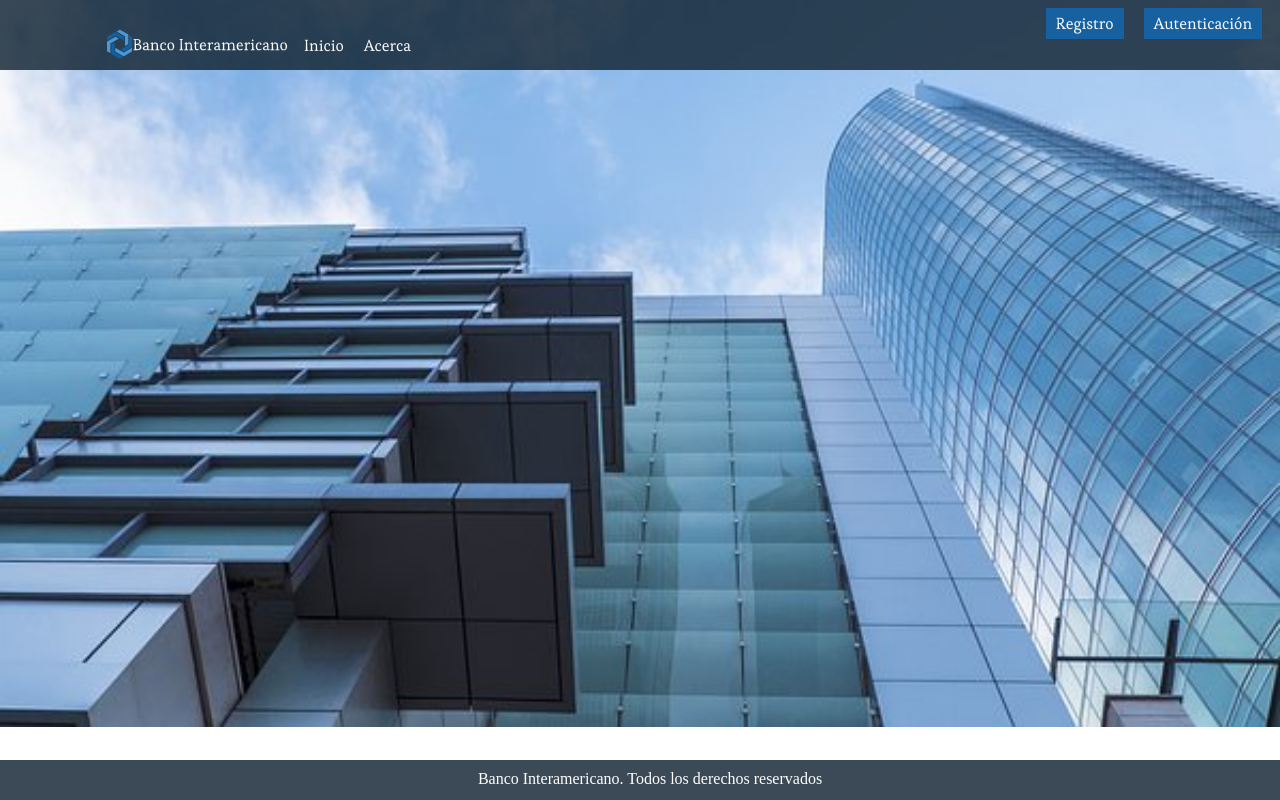
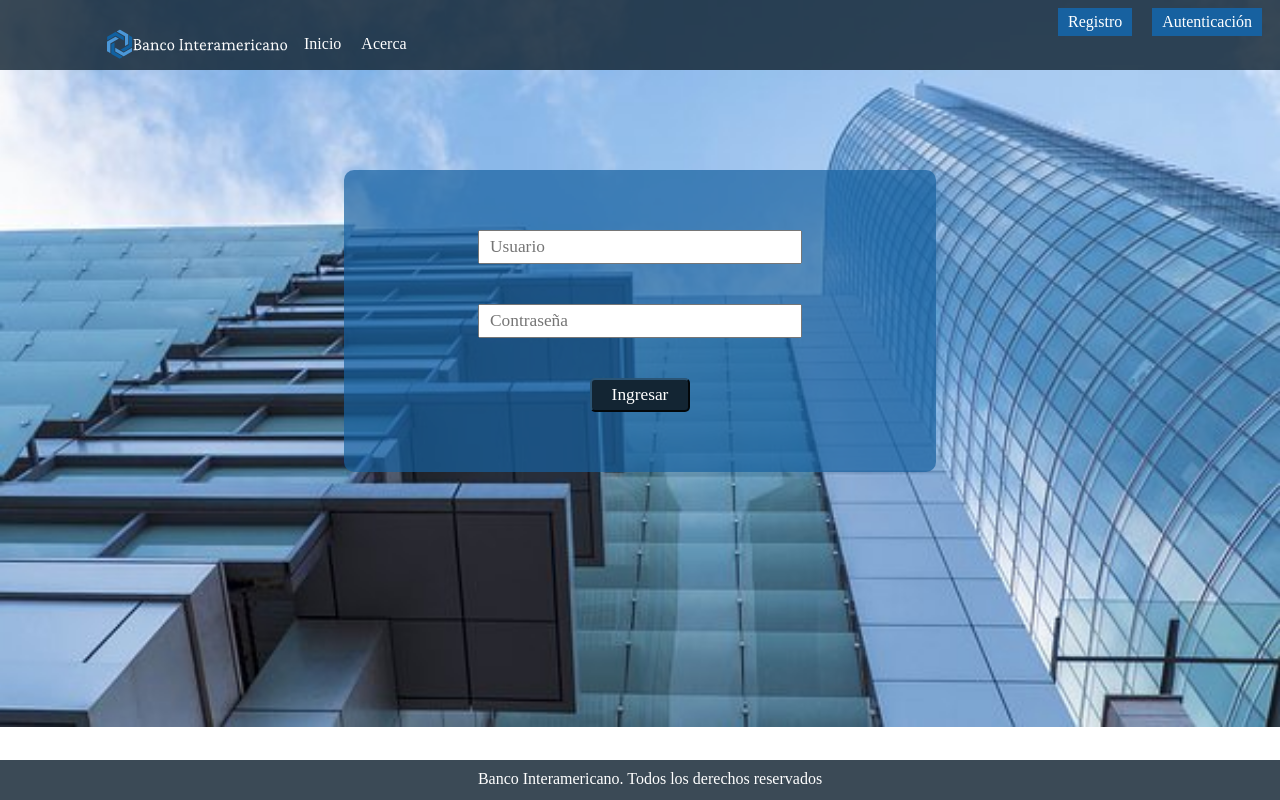
Before and after one commit to PilarArroyave/BancoInteramericano, an Angular app: page /login in a window 1280 px wide. Before the commit this address led to /. Built offline with nearby package versions, Linux system fonts and the light colour scheme.

Commit message:
Formulario de autenticación avanzado

```diff
--- a/src/app/app-routing.module.ts
+++ b/src/app/app-routing.module.ts
@@ -2,10 +2,11 @@ import { NgModule } from '@angular/core';
 import { RouterModule, Routes } from '@angular/router';
 
 import {RegisterComponent} from  './register/register.component';
-import { AppComponent } from './app.component';
+import {AuthenticateComponent} from  './authenticate/authenticate.component';
 
 const routes: Routes = [
-  { path: 'register', component: RegisterComponent }
+  { path: 'register', component: RegisterComponent },
+  { path: 'login', component: AuthenticateComponent }
 ];
 
 @NgModule({
--- a/src/app/app.component.css
+++ b/src/app/app.component.css
@@ -1,26 +1,6 @@
 @font-face {
 	font-family: 'gotham';
 	src: url('/assets/fonts/Gotham-Thin.otf') format('truetype');
-	font-weight: bold;
-	font-style: bold;
-}
-
-@font-face {
-	font-family: 'esteban';
-	src: url('/assets/fonts/Esteban-Regular.ttf') format('truetype');
-}
-
-@font-face {
-	font-family: 'helveticaNeue';
-	src: url('/assets/fonts/HelveticaNeue-Roman.otf') format('truetype');
-	font-weight: bold;
-	font-style: bold;
-}
-
-@font-face {
-	font-family: 'symbah';
-	color: #fff;
-	src: url('/assets/fonts/Symbah-Regular.otf') format('truetype');
 	font-weight: bold;
 	font-style: bold;
 }
@@ -87,7 +67,6 @@
 	cursor: default;
 }
 
-
 .menu ul{
 	list-style: none;
 	text-decoration: none;
@@ -112,8 +91,3 @@
 	color: #4c96d7;
 	text-decoration: none;
 }
-
-.container{
-	background-color: black;
-	width: 100%;
-}
--- a/src/app/app.component.html
+++ b/src/app/app.component.html
@@ -1,7 +1,7 @@
 <div class = "navContainer">
   <nav class = "user">
     <ul>
-      <li><a href="#">Autenticación</a></li>
+      <li><a routerLink="/login">Autenticación</a></li>
       <li><a routerLink="/register">Registro</a></li>
     </ul>
   </nav>
--- a/src/app/app.module.ts
+++ b/src/app/app.module.ts
@@ -4,13 +4,13 @@ import { NgModule } from '@angular/core';
 import { AppComponent } from './app.component';
 import { RegisterComponent } from './register/register.component';
 import { AppRoutingModule } from './app-routing.module';
-import { AutenticarComponent } from './autenticar/autenticar.component'; //para manejar las rutas de  la aplicación
+import { AuthenticateComponent } from './authenticate/authenticate.component'; //para manejar las rutas de  la aplicación
 
 @NgModule({
   declarations: [
     AppComponent,
     RegisterComponent,
-    AutenticarComponent
+    AuthenticateComponent
   ],
   imports: [
     BrowserModule,
--- a/src/app/autenticar/autenticar.component.html
+++ /dev/null
@@ -1,3 +0,0 @@
-<p>
-  autenticar works!
-</p>
--- a/src/app/autenticar/autenticar.component.ts
+++ /dev/null
@@ -1,15 +0,0 @@
-import { Component, OnInit } from '@angular/core';
-
-@Component({
-  selector: 'app-autenticar',
-  templateUrl: './autenticar.component.html',
-  styleUrls: ['./autenticar.component.css']
-})
-export class AutenticarComponent implements OnInit {
-
-  constructor() { }
-
-  ngOnInit() {
-  }
-
-}
--- /dev/null
+++ b/src/app/authenticate/authenticate.component.css
@@ -0,0 +1,40 @@
+.authenticateForm{
+    background-color: rgba(23,97,160,0.7);
+    border-radius: 10px;
+    text-align: center;
+    width: 40%;
+    margin: 100px;
+    padding: 40px;
+}
+
+form{
+    display: block;
+    text-align: center;
+    justify-content: center;
+    width: auto;
+}
+
+form input{
+    font-family: "esteban";
+    font-size: 13pt;
+    color: rgba(19, 37, 51, 0.829);
+    display: inline-block;
+    width: 300px;
+    height: auto;
+    margin: 20px;
+    padding: 5px 10px;
+}
+
+button{
+    font-family: "esteban";
+    font-size: 13pt;
+    background-color: rgba(19, 37, 51, 1);
+    border-color:  rgba(19, 37, 51, 0.8);
+    color: white;
+    display: inline-block;
+    border-radius: 5px;
+    width: 100px;
+    height: auto;
+    margin: 20px;
+    padding: 5px;
+}
--- /dev/null
+++ b/src/app/authenticate/authenticate.component.html
@@ -0,0 +1,8 @@
+<div class="authenticateForm">
+  <form>
+    <input type="text" id="user" placeholder="Usuario" required><br/>
+    <input type="password" id="loginPassword" placeholder="Contraseña" required><br/>
+    <button id="ingresar">Ingresar</button><br/>
+  </form>
+
+</div>
--- /dev/null
+++ b/src/app/authenticate/authenticate.component.ts
@@ -0,0 +1,15 @@
+import { Component, OnInit } from '@angular/core';
+
+@Component({
+  selector: 'app-autenticar',
+  templateUrl: './authenticate.component.html',
+  styleUrls: ['./authenticate.component.css']
+})
+export class AuthenticateComponent implements OnInit {
+
+  constructor() { }
+
+  ngOnInit() {
+  }
+
+}
--- a/src/index.html
+++ b/src/index.html
@@ -9,9 +9,10 @@
     <link rel="icon" type="image/x-icon" href="favicon.ico">
   </head>
   <body>
-    <app-root></app-root>
+    <center>
+      <app-root></app-root>
+    </center>
   </body>
-
 
   <footer>
     <br>
```
Also changed, not shown: src/app/autenticar/autenticar.component.css (deleted), 1 other file (tests, documents, lock files or other folders).
